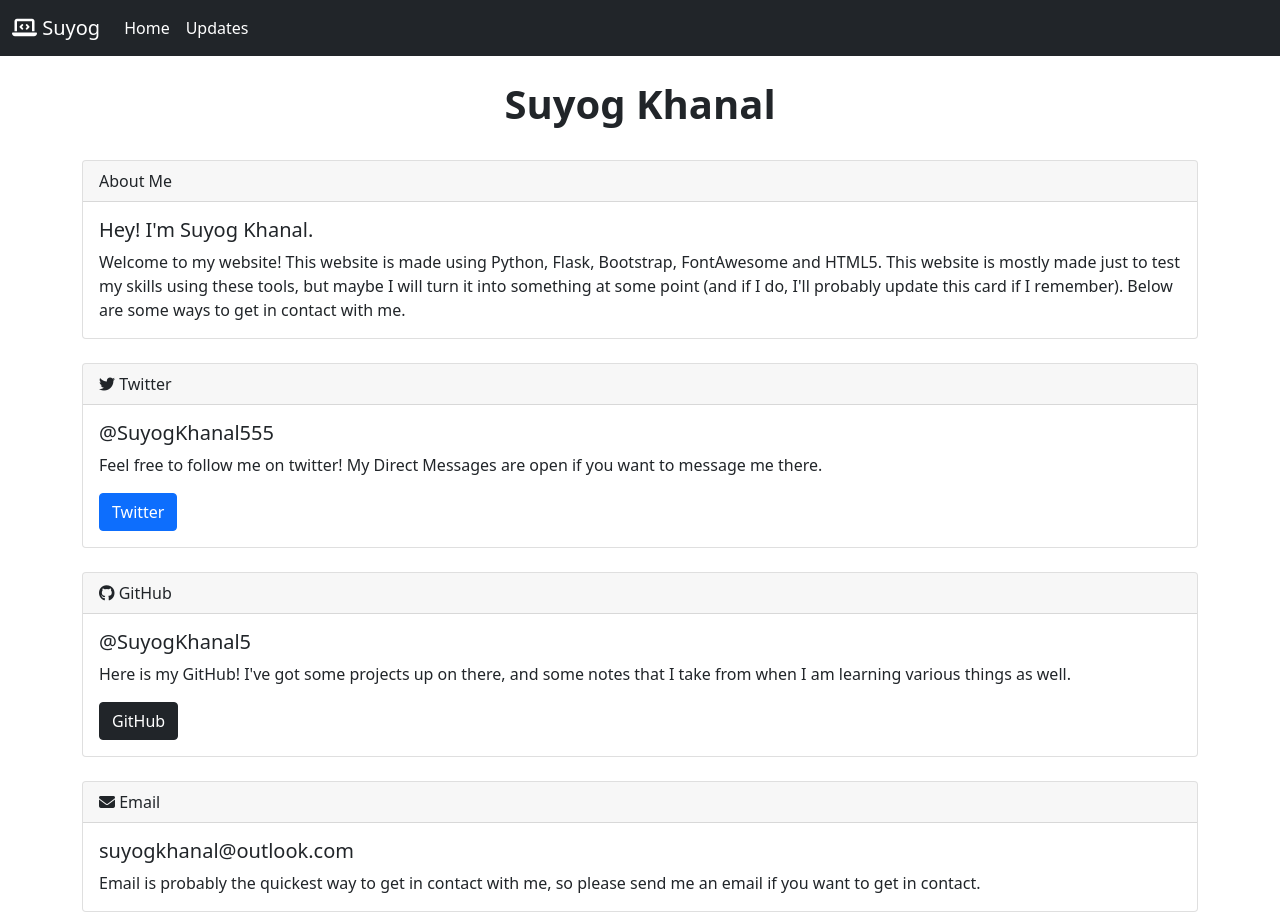
After one commit to SuyogKhanal5/MyWebsite, a Flask app: page /suyog in a window 1280 px wide. The commit adds this page. Run offline with Flask 2, Linux system fonts and the light colour scheme; some libraries are stand-ins or nearby versions.

Commit message:
Added About Me Page

```diff
--- a/website/templates/base.html
+++ b/website/templates/base.html
@@ -9,12 +9,15 @@
     rel="stylesheet"
     integrity="sha384-1BmE4kWBq78iYhFldvKuhfTAU6auU8tT94WrHftjDbrCEXSU1oBoqyl2QvZ6jIW3"
     crossorigin="anonymous">
+    <script src="https://kit.fontawesome.com/bf24ea4752.js" crossorigin="anonymous"></script>
     <title>{% block title %}{% endblock %}</title>
 </head>
 <body>
     <nav class="navbar navbar-expand-lg navbar-dark bg-dark">
         <div class="container-fluid">
-          <a class="navbar-brand" href="/home">Suyog</a>
+          <a class="navbar-brand" href="/suyog">
+            <i class="fas fa-laptop-code"></i> Suyog
+        </a>
           <button class="navbar-toggler" type="button" data-bs-toggle="collapse" data-bs-target="#navbarSupportedContent" aria-controls="navbarSupportedContent" aria-expanded="false" aria-label="Toggle navigation">
             <span class="navbar-toggler-icon"></span>
           </button>
--- a/website/templates/home.html
+++ b/website/templates/home.html
@@ -3,7 +3,7 @@
 
 {% block content %}
 
-<h1 class="fw-bold text-decoration-underline" align = "Center" >Home</h1>
+<h1 class="fw-bold" align = "Center" >Home</h1>
 
 <br/>
 
--- /dev/null
+++ b/website/templates/suyog.html
@@ -0,0 +1,65 @@
+{% extends "base.html" %}
+
+{% block title %}About Me{% endblock %}
+
+{% block content %}
+
+<h1 class="fw-bold" align = "Center" >Suyog Khanal</h1>
+
+<br/>
+
+<div class="card">
+    <div class="card-header">
+      About Me
+    </div>
+    <div class="card-body">
+      <h5 class="card-title">Hey! I'm Suyog Khanal.</h5>
+      <p class="card-text">Welcome to my website! This website is made using Python, Flask, Bootstrap, FontAwesome and HTML5. This website is mostly made just to
+          test my skills using these tools, but maybe I will turn it into something at some point (and if I do, I'll probably update this card if I
+          remember). Below are some ways to get in contact with me.
+      </p>
+    </div>
+  </div>
+
+  <br/>
+
+  <div class="card">
+    <div class="card-header">
+        <i class="fab fa-twitter"></i>
+       Twitter
+    </div>
+    <div class="card-body">
+      <h5 class="card-title">@SuyogKhanal555</h5>
+      <p class="card-text">Feel free to follow me on twitter! My Direct Messages are open if you want to message me there.</p>
+      <a href="/twitter" class="btn btn-primary">Twitter</a>
+    </div>
+  </div>
+
+  <br/>
+
+  <div class="card">
+    <div class="card-header">
+        <i class="fab fa-github"></i>
+       GitHub
+    </div>
+    <div class="card-body">
+      <h5 class="card-title">@SuyogKhanal5</h5>
+      <p class="card-text">Here is my GitHub! I've got some projects up on there, and some notes that I take from when I am learning various things as well.</p>
+      <a href="/github" class="btn btn-dark">GitHub</a>
+    </div>
+  </div>
+
+  <br/>
+
+  <div class="card">
+    <div class="card-header">
+        <i class="fas fa-envelope"></i>
+       Email
+    </div>
+    <div class="card-body">
+      <h5 class="card-title">suyogkhanal@outlook.com</h5>
+      <p class="card-text">Email is probably the quickest way to get in contact with me, so please send me an email if you want to get in contact.</p>
+    </div>
+  </div>
+
+{% endblock %}
--- a/website/views.py
+++ b/website/views.py
@@ -1,4 +1,4 @@
-from flask import render_template, Blueprint
+from flask import render_template, Blueprint, redirect
 
 views = Blueprint("views", __name__)
 
@@ -10,3 +10,15 @@ def home():
 @views.route("/updates")
 def updates():
     return render_template("updates.html")
+
+@views.route("/suyog")
+def suyog():
+    return render_template("suyog.html")
+
+@views.route("twitter")
+def twitter():
+    return redirect("https://twitter.com/SuyogKhanal555")
+
+@views.route("github")
+def github():
+    return redirect("https://github.com/SuyogKhanal5")
```
Also changed, not shown: website/templates/updates.html (+18 -1 lines).
